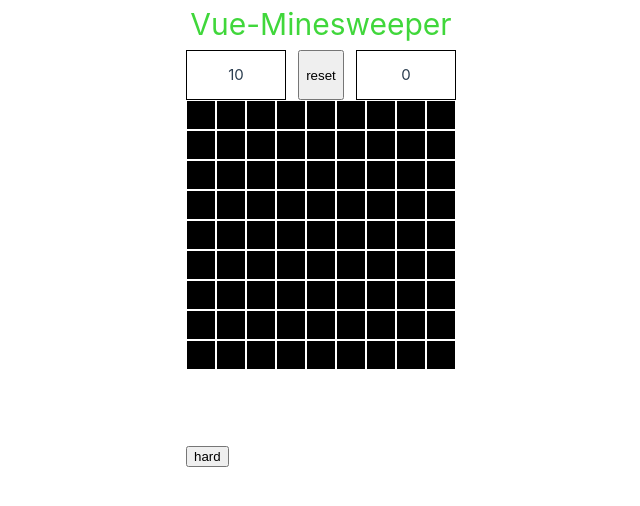
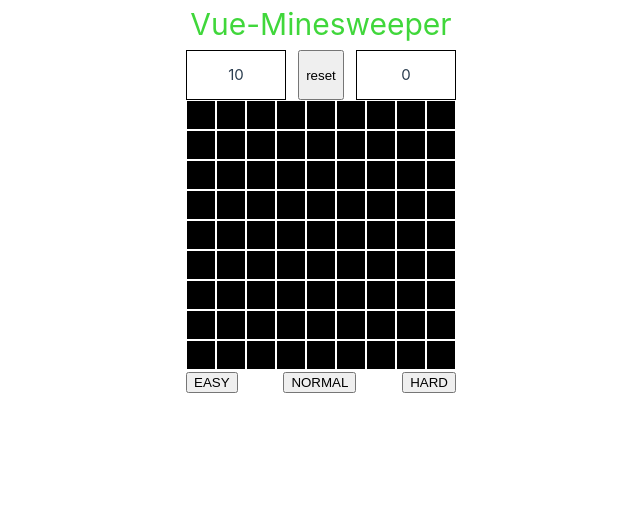
Before and after one commit to keisuke90/vue-minesweeper, a Vue app: page / in a window 1280 px wide. Shown: the top 506 px of the page, without its empty margins (319-959 px from the left). Built offline with nearby package versions, Linux system fonts and the light colour scheme.

Commit message:
難易度変更を実装

```diff
--- a/src/components/MsField.vue
+++ b/src/components/MsField.vue
@@ -20,9 +20,6 @@ const openArroundCell = (x: number, y: number): void => {
 const game = computed((): number => {
   return miensweeperStore.game;
 });
-const changeHard = (): void => {
-  miensweeperStore.changeHard();
-};
 </script>
 
 <template>
@@ -45,12 +42,11 @@ const changeHard = (): void => {
       </MsCell>
     </div>
   </div>
-  <button class="button" @click="changeHard()">hard</button>
 </template>
 
 <style scoped>
 .field {
-  height: 100%;
+  height: auto;
   width: 100%;
 }
 .row {
--- a/src/components/MsGame.vue
+++ b/src/components/MsGame.vue
@@ -1,12 +1,32 @@
 <script setup lang="ts">
 import MsField from "./MsField.vue";
 import MsStatusBar from "./MsStatusBar.vue";
+import { useMinesweeperStore } from "@/stores/minesweeper";
+
+const miensweeperStore = useMinesweeperStore();
+miensweeperStore.initGame();
+const changeGameLevel = (level: string): void => {
+  miensweeperStore.changeGameLevel(level);
+};
 </script>
 
 <template>
   <div class="game">
     <MsStatusBar />
     <MsField />
+    <ul class="buttons">
+      <li>
+        <button class="button" @click="changeGameLevel('easy')">EASY</button>
+      </li>
+      <li>
+        <button class="button" @click="changeGameLevel('normal')">
+          NORMAL
+        </button>
+      </li>
+      <li>
+        <button class="button" @click="changeGameLevel('hard')">HARD</button>
+      </li>
+    </ul>
   </div>
 </template>
 
@@ -15,4 +35,10 @@ import MsStatusBar from "./MsStatusBar.vue";
   user-select: none;
   width: fit-content;
 }
+.buttons {
+  display: flex;
+  justify-content: space-between;
+  list-style-type: none;
+  padding: 0;
+}
 </style>
--- a/src/stores/minesweeper.ts
+++ b/src/stores/minesweeper.ts
@@ -284,10 +284,14 @@ export const useMinesweeperStore = defineStore({
         }
       }
     },
-    changeHard(): void {
-      this.field = [];
-      this.gameLevel = { mines: 99, height: 16, width: 30 };
-      this.setField();
+    changeGameLevel(level: string): void {
+      const gameLevel: any = {
+        easy: { mines: 10, height: 9, width: 9 },
+        normal: { mines: 40, height: 16, width: 16 },
+        hard: { mines: 99, height: 16, width: 30 },
+      };
+      this.gameLevel = gameLevel[level];
+      this.initGame();
     },
   },
 });
```
